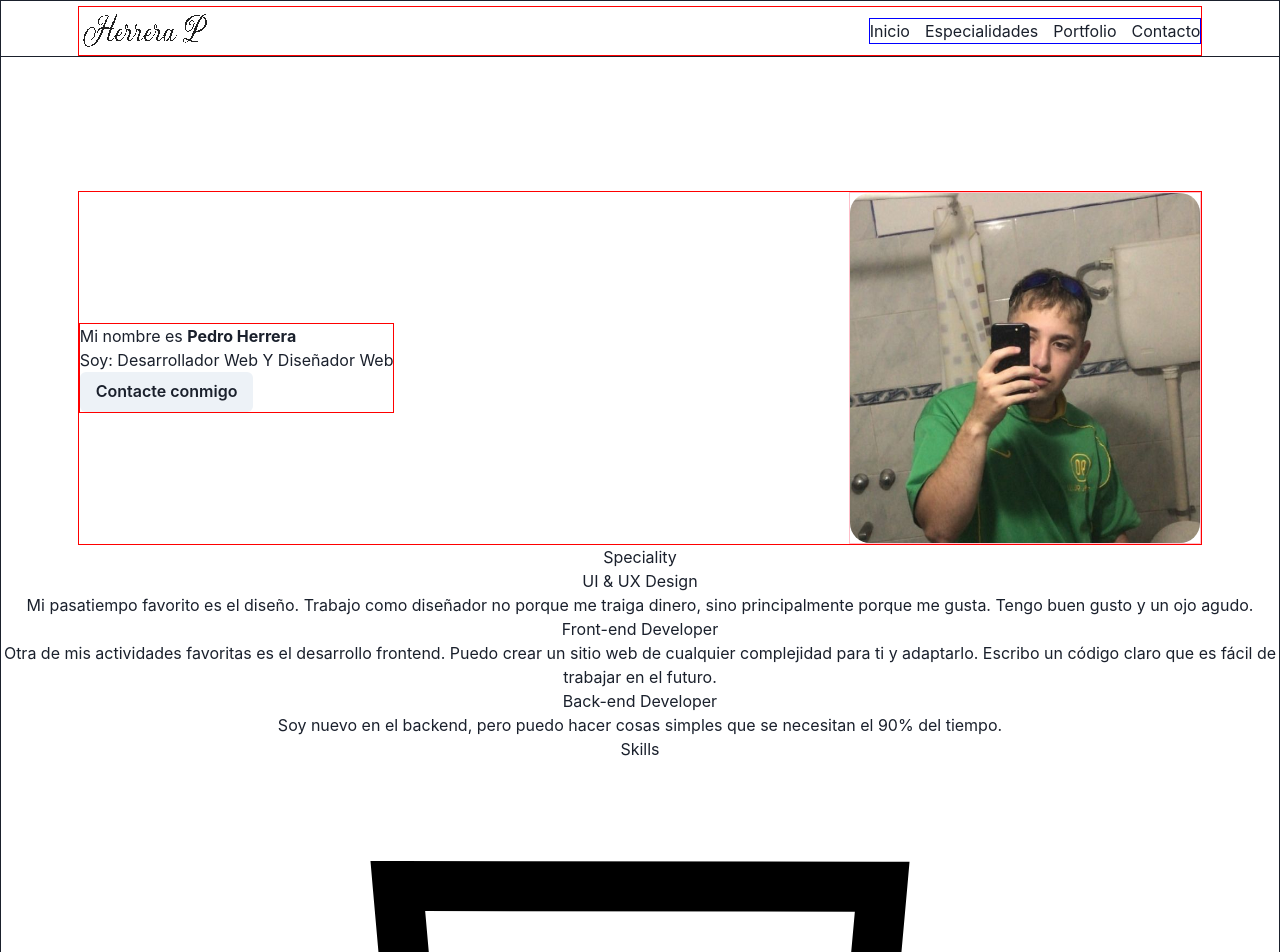
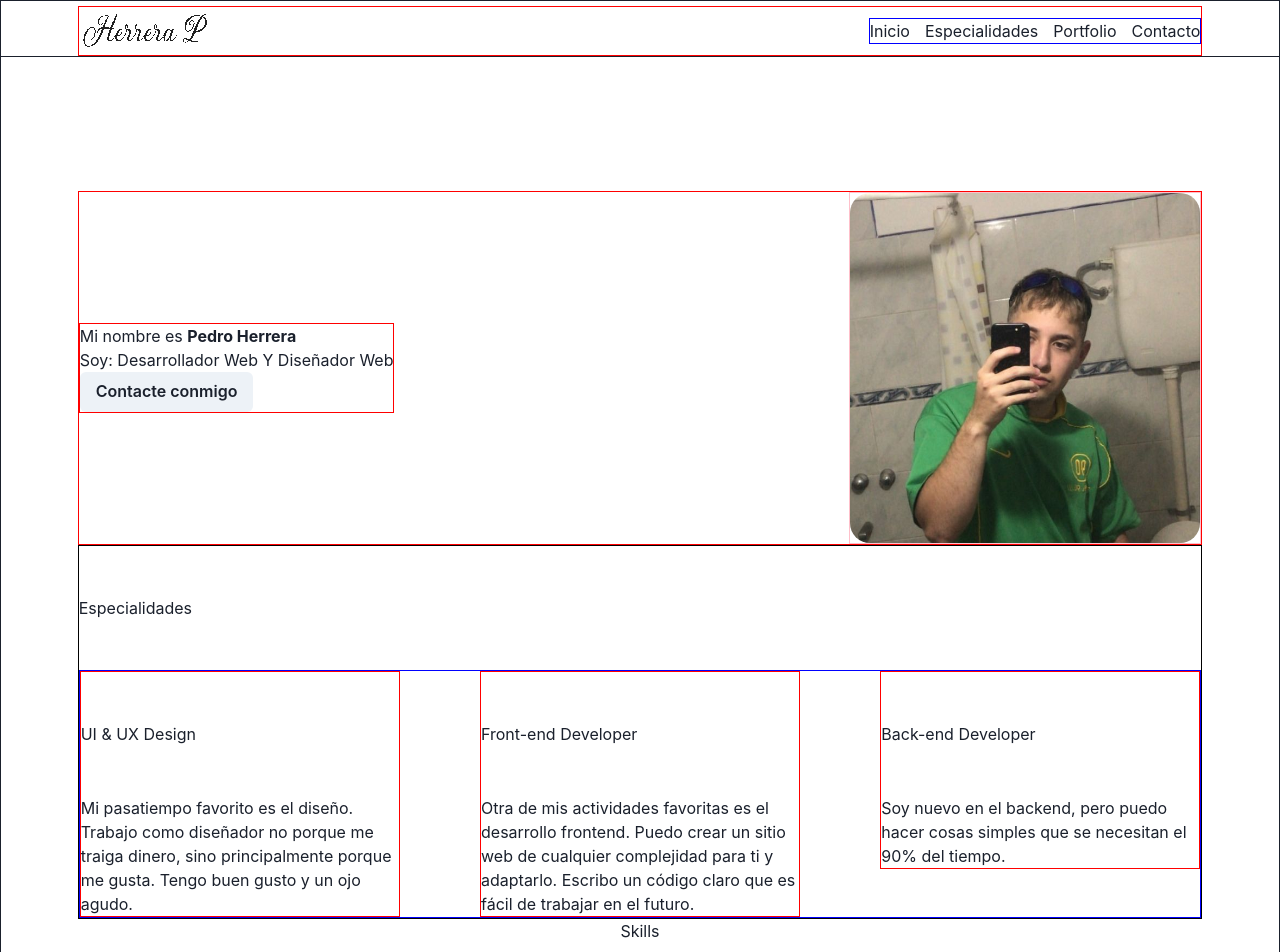
Before and after one commit to Plastixd/TPFINAL2, a React (Vite) app: page / in a window 1280 px wide. Shown: the top 952 px of the page. Built offline with nearby package versions, Linux system fonts and the light colour scheme.

Commit message:
modificados los archivos de speciality para ubicar ese componente

```diff
--- a/src/App.jsx
+++ b/src/App.jsx
@@ -2,12 +2,12 @@ import React from "react";
 import { ChakraProvider } from '@chakra-ui/react'
 import Header from "./Components/Header"
 import Hero from "./Components/Hero";
-import Speciality from "./Components/Speciality";
 import Skills from "./Components/Skills";
 import Subskills from "./Components/Subskills";
 import Portfolio from "./Components/Portfolio";
 import Aboutme from "./Components/Aboutme";
 import Footer from "./Components/Footer";
+import Speciality from "./Components/Speciality";
 import { Box, Flex } from '@chakra-ui/react';
 
 
@@ -17,39 +17,33 @@ function App() {
     title: "HTML5",
     img: "./public/html5.svg",
     text: "Desde el año 2015, mi segundo año de secundaria, conozco HTML. Es mi primer acercamiento a la programación y ciertamente le guardo aprecio a HTML por esta razón. A pesar de ser cada vez menos utilizado, considero tener conocimientos suficientes en este hipertexto.",
+    id: "1",
   },{
     title: "CSS",
     img: "./public/css.svg",
     text: "Sobre CSS puedo trabajar para estilizar el contenido de una página, valiéndome de funciones y atributos varios; como flex que creo manejar bien, animaciones para una página, y demás.",
+    id: "2",
   },{
     title: "PHP",
     img: "./public/php.svg",
     text: "Lorem ipsum dolor, sit amet consectetur adipisicing elit. Obcaecati dolore quos earum ex vel mollitia dolor exercitationem illum, facere doloremque ducimus blanditiis totam repellat consequatur placeat, quisquam quo, nam corporis.",
+    id: "3",
   },{
+    id: "4",
     title: "Python",
     img: "./public/py.svg",
     text: "Durante el primer año de cursado en la carrera de Ingeniería en Sistemas de la Información, en la materia Algoritmos y estrucutra de datos, el lenguaje que utilizamos para programar es Python, estoy muy familiarizado desde ese momento con Python.",
   },{
+    id: "5",
     title: "Java Script",
     img: "./public/js.svg",
     text: "Varias veces incursioné en el aprendizaje de Java Script, y a pesar de tener los conocimientos básicos, puedo utilizar esta información para complementar algún sitio web. En el curso de este año aprenderé más sobre esto."
     },{
+      id: "6",
     title: "SQL",
     img: "./public/SQL.svg",
     text: "Sobre SQL solo realicé un curso de DBA1, en el año 2023. Aprendí lo básico sobre bases de datos relacionales, y cómo trabajar sobre ellas. La mayoría del conocimiento que tengo en SQL es gracias a mi trabajo."
-  },]
-
-  const Specialitydata= [{
-    title: "UI & UX Design",
-    text: "Mi pasatiempo favorito es el diseño. Trabajo como diseñador no porque me traiga dinero, sino principalmente porque me gusta. Tengo buen gusto y un ojo agudo."
-  },{
-    title: "Front-end Developer",
-    text: "Otra de mis actividades favoritas es el desarrollo frontend. Puedo crear un sitio web de cualquier complejidad para ti y adaptarlo. Escribo un código claro que es fácil de trabajar en el futuro."
-  },{
-    title: "Back-end Developer",
-    text: "Soy nuevo en el backend, pero puedo hacer cosas simples que se necesitan el 90% del tiempo."
-  }
-  ]
+  }]
 
   return (
     <ChakraProvider>
@@ -57,8 +51,7 @@ function App() {
       <Header/>
       <Box align="center" width="100%" paddingTop="190px" backgroundColor="white" borderColor="pink" border="1px">
         <Hero/>
-        <h2>Speciality</h2>
-        {Specialitydata.map(elemento=><Speciality title={elemento.title} text={elemento.text}/>)}
+        <Speciality/>
         <h2>Skills</h2>
         {Skillsdata.map(elemento=><Skills title={elemento.title} img={elemento.img} text={elemento.text}/>)}
         <Subskills/>
--- a/src/Components/Speciality.jsx
+++ b/src/Components/Speciality.jsx
@@ -1,12 +1,36 @@
 import React from 'react'
+import PropTypes from 'prop-types'
+import SpecialityCards from './SpecialityCards'
+import { Box, Text } from '@chakra-ui/react';
 
 
-function Speciality({title, text}) {
+
+function Speciality() {
+
+const Specialitydata= [{
+    id: 1,
+    title: "UI & UX Design",
+    text: "Mi pasatiempo favorito es el diseño. Trabajo como diseñador no porque me traiga dinero, sino principalmente porque me gusta. Tengo buen gusto y un ojo agudo."
+    },{
+    id: 2,
+    title: "Front-end Developer",
+    text: "Otra de mis actividades favoritas es el desarrollo frontend. Puedo crear un sitio web de cualquier complejidad para ti y adaptarlo. Escribo un código claro que es fácil de trabajar en el futuro."
+    },{
+    id: 3,
+    title: "Back-end Developer",
+    text: "Soy nuevo en el backend, pero puedo hacer cosas simples que se necesitan el 90% del tiempo."
+    }]
+
   return (
-        <section>
-            <h3>{title}</h3>
-            <p>{text}</p>
-        </section>
+    <Box width="88%"border="1px" borderColor="black">
+    <Text align="left" pb="50px" pt="50px" >Especialidades</Text>
+            <div>
+              <Box display="flex" flexWrap="wrap" justifyContent="space-between"  border="1px" borderColor="blue">
+                {Specialitydata.map(elemento=><SpecialityCards title={elemento.title} text={elemento.text} id={elemento.id}/>)}
+              </Box>
+            </div>
+    </Box>
+
   )
 }
 
--- /dev/null
+++ b/src/Components/SpecialityCards.jsx
@@ -0,0 +1,23 @@
+import React from 'react'
+
+import { Box, Text} from '@chakra-ui/react';
+function SpecialityCards({title, text,id}) {
+
+  return (
+      <div>
+        <Box width="320px" display="flex" flexDirection="row" border="1px" borderColor="red" flexWrap="wrap">
+          <section key={id}>
+              <Text align="left" pb="50px" pt="50px">{title}</Text>
+              <Text align="left">{text}</Text>
+          </section>
+        </Box>
+      </div>
+
+  )
+}
+
+SpecialityCards.propTypes = {
+
+}
+
+export default SpecialityCards
```
Also changed, not shown: src/Components/Header.jsx (+2 -2 lines).
